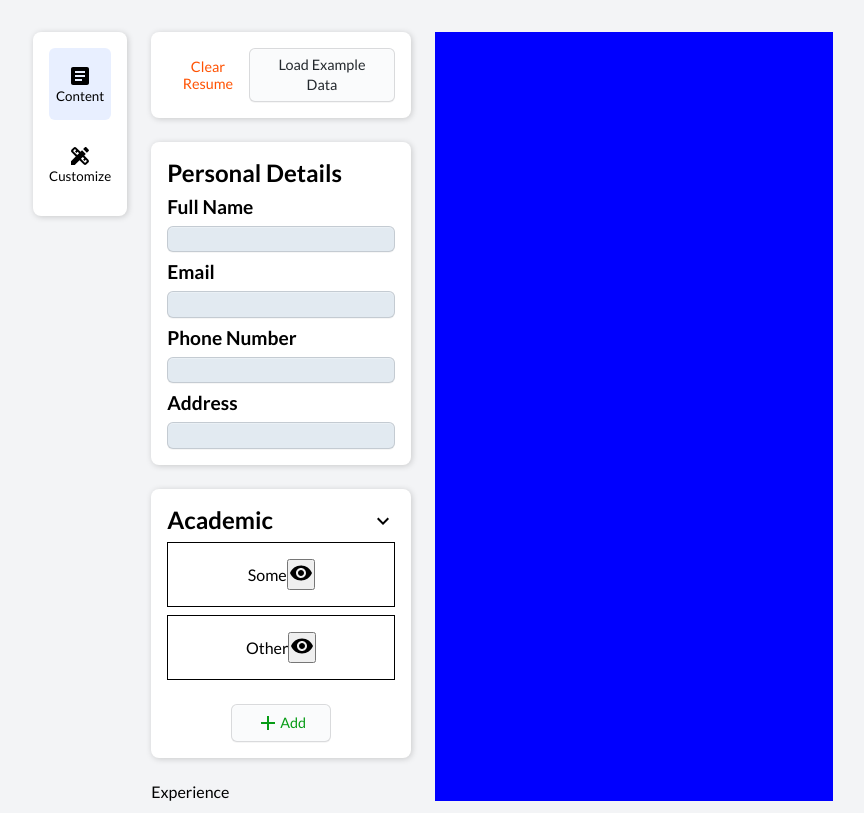
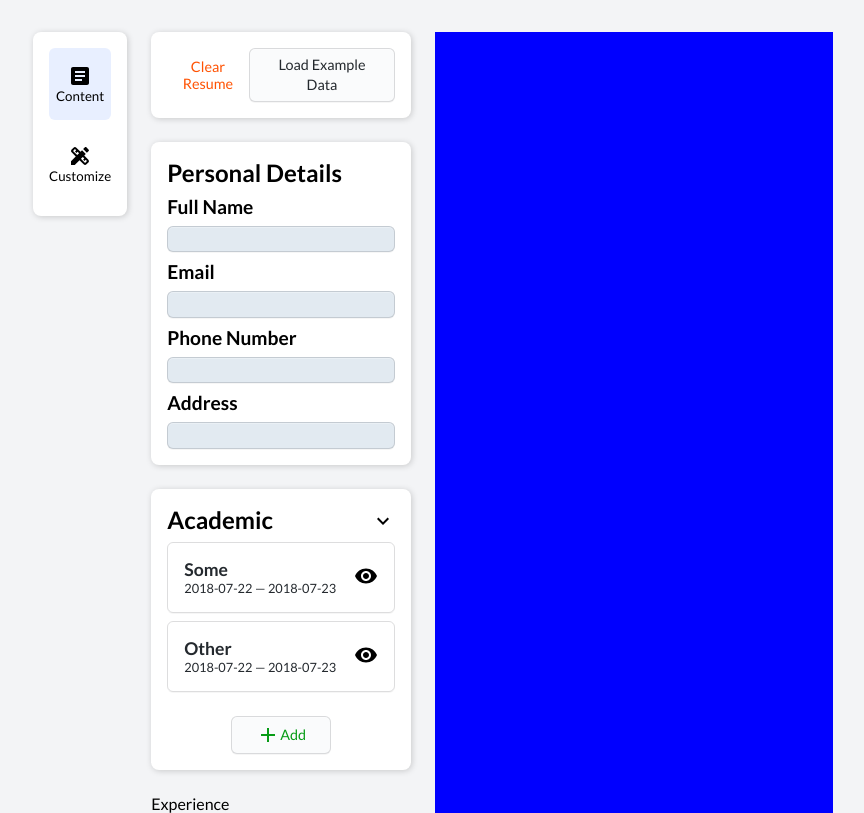
Before and after one commit to linkobe824/react-cvbuilder, a React (Vite) app: page / in a window 1280 px wide. Both pictures are taken after a click on the button 590 px from the left and 519 px from the top of the page. Shown: the whole page, without its empty margins (207-1071 px from the left). Built offline with nearby package versions, Linux system fonts and the light colour scheme.

Commit message:
style Display component

```diff
--- a/src/components/ContentInputs/Academic.jsx
+++ b/src/components/ContentInputs/Academic.jsx
@@ -4,13 +4,11 @@ import FormContainer from './FormContainer'
 import { useState } from 'react'
 
 function Academic() {
-  const [isFinished, setIsFinished] = useState(true)
   const [content, setContent] = useState(academic)
 
   return (
     <FormContainer
       header='Academic'
-      checkCurrent={isFinished}
       fields={academicInputFields}
       fieldsContent={content}
     />
--- a/src/components/ContentInputs/Display.jsx
+++ b/src/components/ContentInputs/Display.jsx
@@ -2,15 +2,31 @@ import VisibilityIcon from '@mui/icons-material/Visibility'
 import VisibilityOffIcon from '@mui/icons-material/VisibilityOff'
 import classes from '../../css/Display.module.css'
 
-function Display({ title, onShowFormWithContent }) {
+import { useState } from 'react'
+
+function Display({ data, onShowFormWithContent }) {
+  const [visibility, setVisbility] = useState(true)
+
+  function handleVisibility() {
+    setVisbility(!visibility)
+  }
+
   return (
-    <div
-      onClick={onShowFormWithContent}
-      className={classes['display-container']}
-    >
-      {title}
-      <button>
-        <VisibilityIcon />
+    <div className={classes['display-container']}>
+      <div
+        className={classes['name-date']}
+        onClick={onShowFormWithContent}
+      >
+        <p className={classes.title}>{data.school}</p>
+        <p className={classes.date}>
+          {data.startDate} &#8212; {data.endDate}
+        </p>
+      </div>
+      <button
+        className={classes.button}
+        onClick={handleVisibility}
+      >
+        {visibility ? <VisibilityIcon /> : <VisibilityOffIcon />}
       </button>
     </div>
   )
--- a/src/components/ContentInputs/FormContainer.jsx
+++ b/src/components/ContentInputs/FormContainer.jsx
@@ -5,7 +5,7 @@ import classes from '../../css/FormContainer.module.css'
 import KeyboardArrowUpIcon from '@mui/icons-material/KeyboardArrowUp'
 import { useState } from 'react'
 
-function FormContainer({ header, fields, checkCurrent, fieldsContent }) {
+function FormContainer({ header, fields, fieldsContent }) {
   const [isCollapsed, setIsCollapsed] = useState(true)
   const [addButtonClicked, setAddButtonClicked] = useState(false)
   const [displayClicked, setDisplayClicked] = useState(null)
@@ -31,7 +31,7 @@ function FormContainer({ header, fields, checkCurrent, fieldsContent }) {
             ? fieldsContent.map((val, idx) => (
                 <Display
                   key={idx}
-                  title={val.school}
+                  data={val}
                   onShowFormWithContent={() => handleShowFormWithContent(idx)}
                 />
               ))
--- a/src/css/Display.module.css
+++ b/src/css/Display.module.css
@@ -1,7 +1,43 @@
 .display-container {
   display: flex;
-  justify-content: center;
+  justify-content: space-between;
   align-items: center;
-  padding: 1rem 0 1rem 0;
-  border: 1px solid black;
+  padding: 1rem;
+  border: 1px solid rgba(27, 31, 35, 0.15);
+  border-radius: 6px;
+  box-shadow: rgba(27, 31, 35, 0.04) 0 1px 0,
+    rgba(255, 255, 255, 0.25) 0 1px 0 inset;
+  color: #24292e;
 }
+
+.display-container:hover {
+  border: 1px solid rgba(90, 87, 87, 0.87);
+}
+
+.name-date {
+  display: flex;
+  flex-direction: column;
+  cursor: pointer;
+}
+
+.title {
+  font-weight: bold;
+  font-size: 1.1rem;
+  font-weight: bold;
+}
+
+.date {
+  font-size: 0.8rem;
+}
+
+.button {
+  cursor: pointer;
+  appearance: none;
+  border: none;
+  background-color: white;
+  font-size: small;
+}
+
+.button:hover {
+  color: rgb(0, 89, 255);
+}
```
